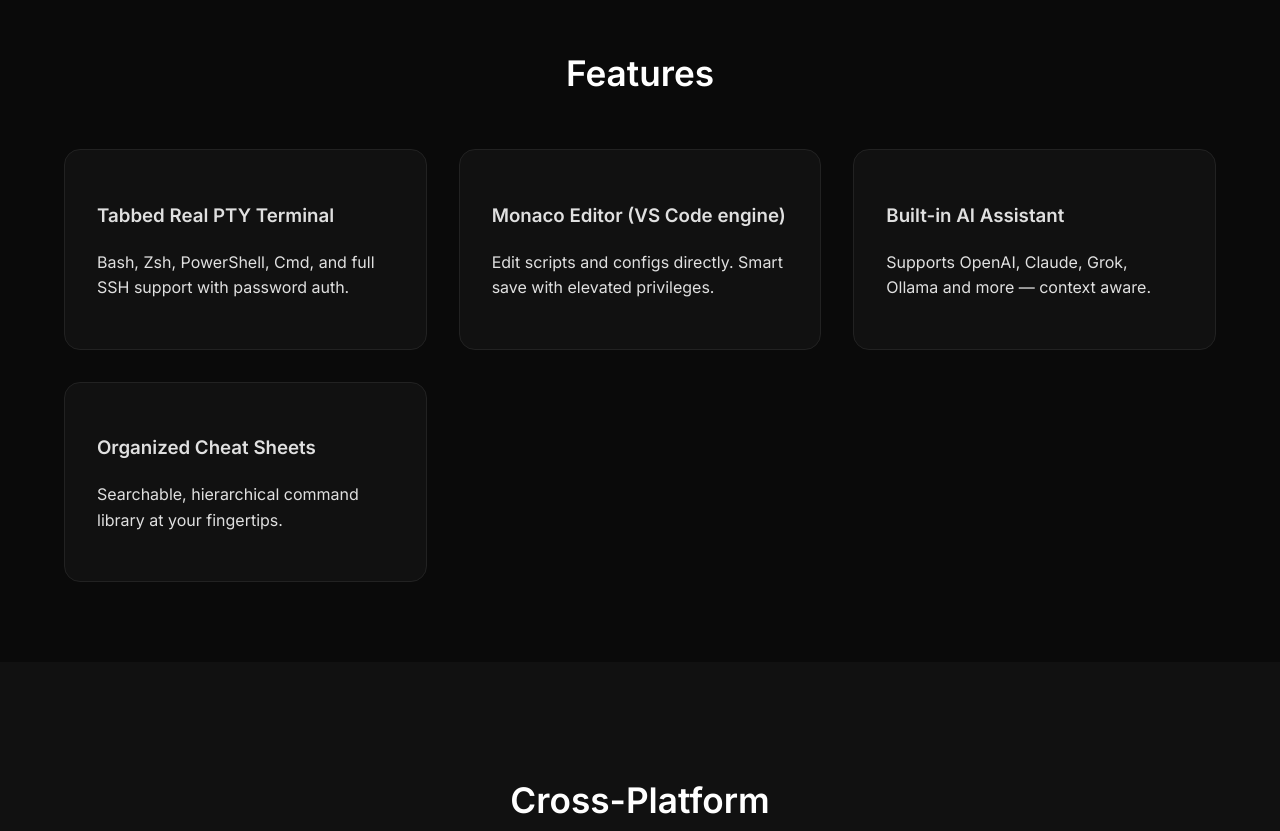
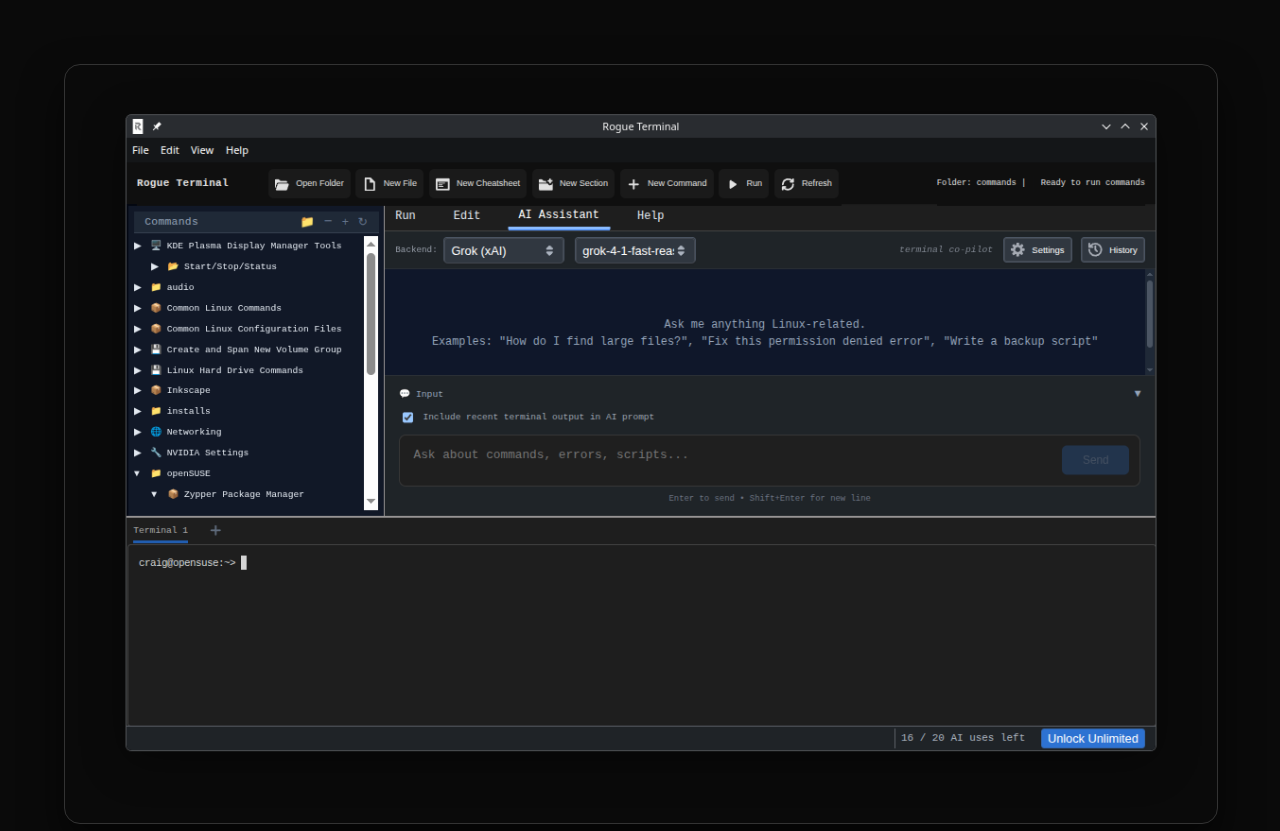
Before and after one commit to CraigNSt/Rogue-Terminal, a plain HTML site: page index.html in a window 1280 px wide. Shown: the part 1257-2088 px from the top of the page. Drawn offline with Linux system fonts and the light colour scheme.

Commit message:
Add new screenshot section to index.html

```diff
--- a/index.html
+++ b/index.html
@@ -121,6 +121,11 @@
          alt="Rogue Terminal Screenshot" class="screenshot">
   </section>
 
+   <section>
+    <img src="https://raw.githubusercontent.com/CraigNSt/Rogue-Terminal/main/screenshots/rogue-terminal-ai.png"
+         alt="Rogue Terminal Screenshot" class="screenshot">
+  </section>
+
   <section>
     <h2>Features</h2>
     <div class="features">
```
